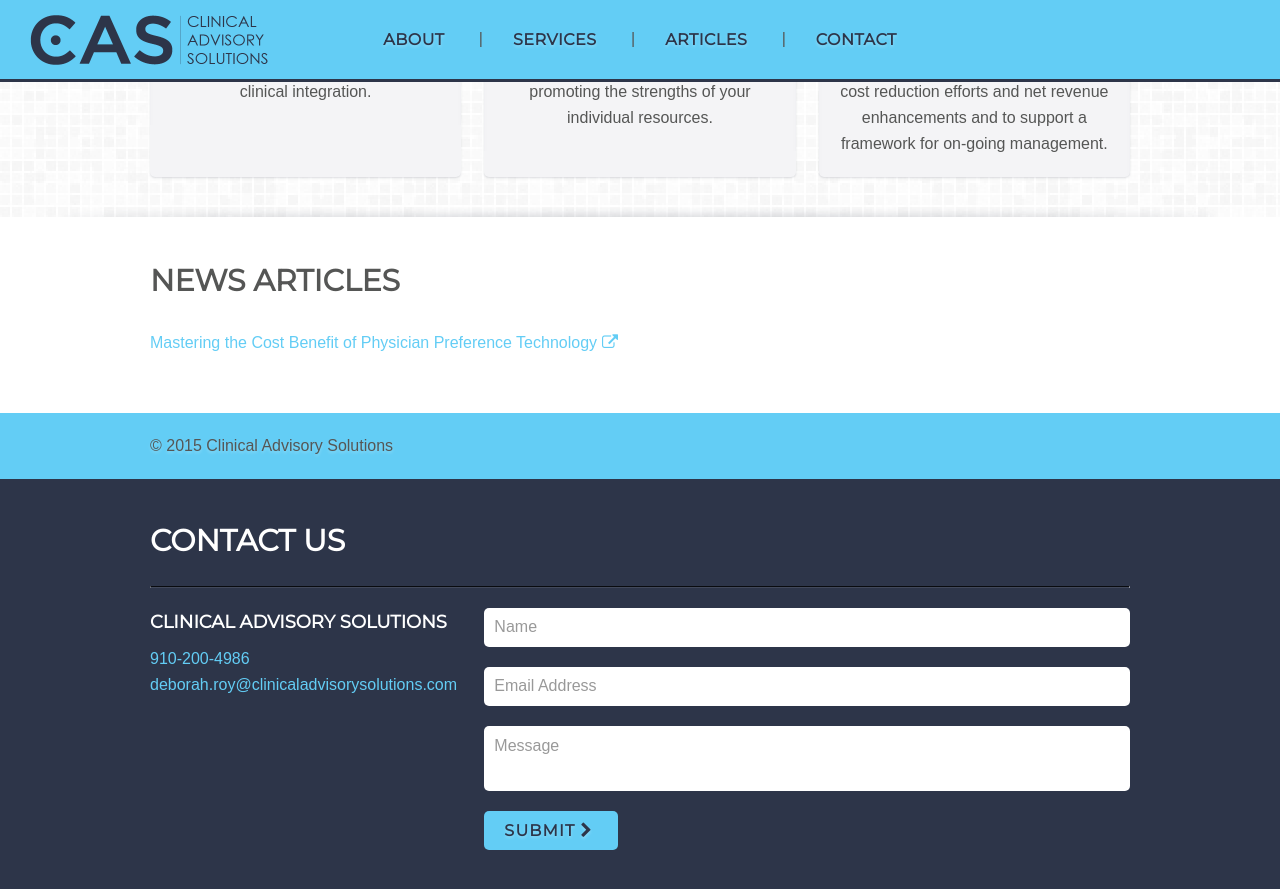
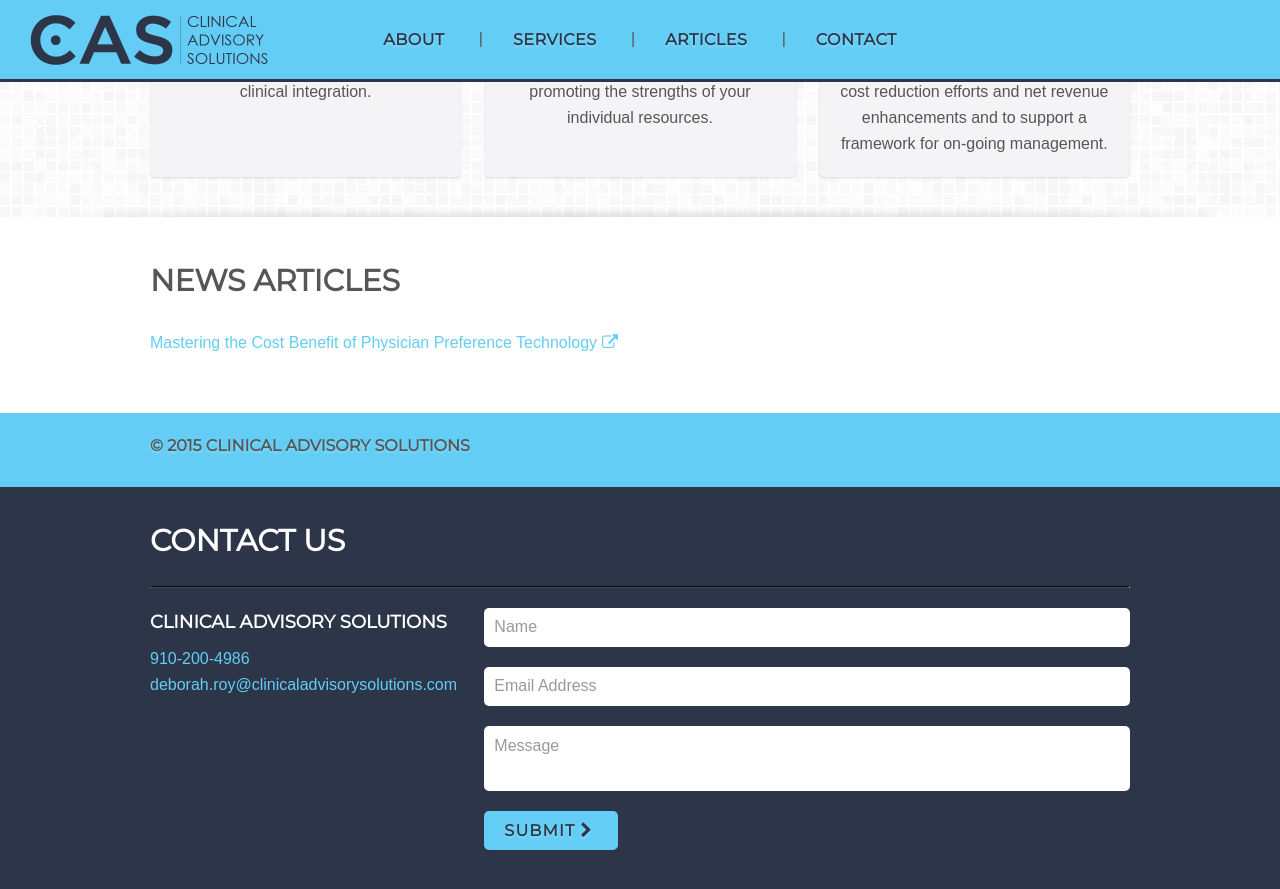
Before and after one commit to quattromani/clinicaladvisorysolutions, a Jekyll site: the page built from index.html, in a window 1280 px wide and 900 px high, scrolled down 1650 px. Shown: the top 889 px of the window. Built offline with Jekyll 4.4.1, drawn with Linux system fonts in a browser that asks for light colours; nearby versions of some CDN libraries.

Commit message:
pre-footer cleanup

```diff
--- a/_includes/footer.html
+++ b/_includes/footer.html
@@ -5,7 +5,9 @@
         <div class="copyright">
 
           <section>
-            © {{ site.time | date: '%Y' }} {{ site.title }}
+            <h6>
+              © {{ site.time | date: '%Y' }} {{ site.title }}
+            </h6>
           </section>
 
         </div>
@@ -35,10 +37,10 @@
           <fieldset>
 
             <label for="name" class="visually-hidden">Name</label>
-            <input type="text" id="name" name="name" autocomplete="name" placeholder="Name" tabindex="91" required>
+            <input type="text" id="name" name="name" placeholder="Name" tabindex="91" required>
 
             <label for="email" class="visually-hidden">Email</label>
-            <input type="email" id="email" name="_replyto" autocomplete="email" placeholder="Email Address" tabindex="92" required>
+            <input type="email" id="email" name="_replyto" placeholder="Email Address" tabindex="92" required>
 
             <label for="textarea" class="visually-hidden">Send me a message:</label>
             <textarea id="textarea" name="message" placeholder="Message" tabindex="93"></textarea>
```
